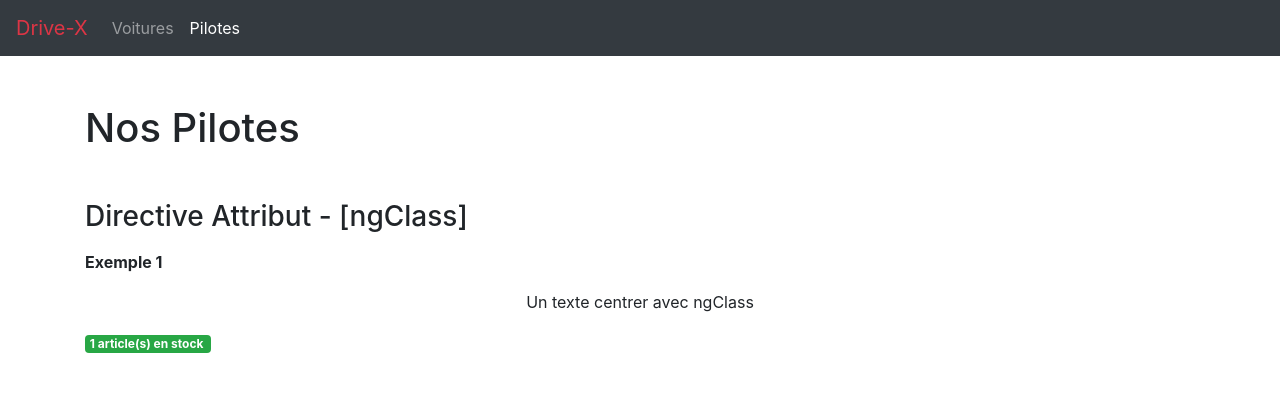
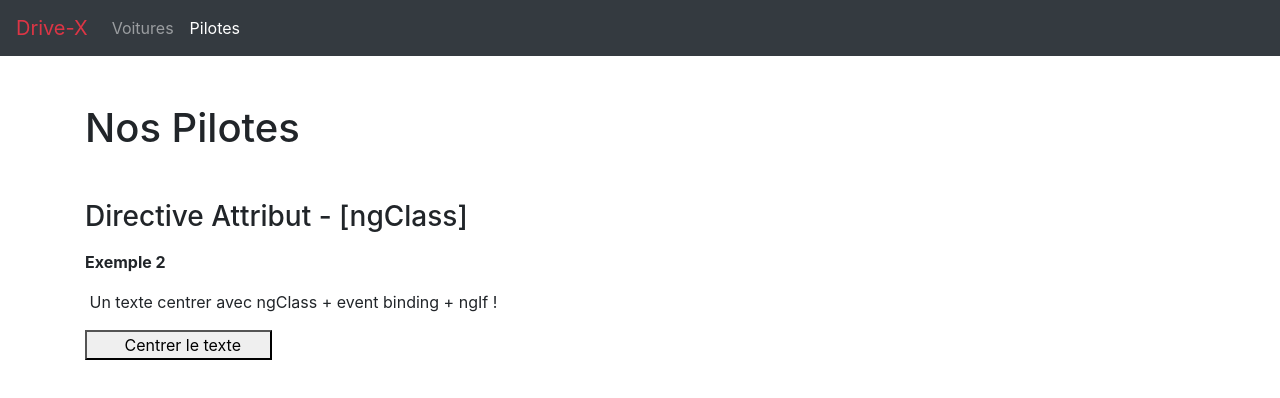
Before and after one commit to Amar2050/Drive-X-Angular, an Angular app in the folder Drive-X/: page /drivers in a window 1280 px wide. Shown: the top 398 px of the page. Built offline with nearby package versions, Linux system fonts and the light colour scheme.

Commit message:
Directive - Directive Attribut- [ngClass] - Exemple 2
Exemple d'un mini éditeur de texte possible en Angular avec un ngClass ngIf et du event binding

```diff
--- a/Drive-X/src/app/drivers-list/drivers-list.component.html
+++ b/Drive-X/src/app/drivers-list/drivers-list.component.html
@@ -4,16 +4,17 @@
 
 <p class="h3 my-3">Directive Attribut - [ngClass]</p>
 
-<p class="font-weight-bold">Exemple 1</p>
-
-<!-- ngClass fonctionne presque comme ngStyle sauf qu'il concerne les classes css    -->
-
-<p [ngClass]="{'text-center': true}">Un texte centrer avec ngClass</p>
+<p class="font-weight-bold">Exemple 2</p>
 
 
-<!-- Ici selon le stock je fais varié la couleur du badge, il faut changer le stock
-     dans la classe pour constater le réaction du template -->
+<!-- Simulation d'un éditeur de texte en Angular  -->
 
-<p [ngClass]="{'badge':true, 'badge-success': stock >= 1,
-               'badge-danger': stock <= 0 }">
-               {{ stock }} article(s) en stock </p>
+<p [ngClass]="{'text-center':isCentred}"> Un texte centrer avec ngClass + event binding + ngIf ! </p>
+
+<!-- Au clic la propriété isCentred deviens true ou false , on change donc le texte du boutton
+     et centre ou non notre texte à l'aide de la directive d'attribut ngClass    -->
+
+<button (click)="onClick()">
+         <span *ngIf="!isCentred">Centrer le texte</span>
+         <span *ngIf="isCentred">Ne pas centrer</span>
+</button>
--- a/Drive-X/src/app/drivers-list/drivers-list.component.ts
+++ b/Drive-X/src/app/drivers-list/drivers-list.component.ts
@@ -7,12 +7,24 @@ import { Component, OnInit } from '@angular/core';
 })
 export class DriversListComponent implements OnInit {
 
-  stock:number =1;
+  // on déclare une propriété
+  isCentred:boolean;
 
   constructor() { }
 
   ngOnInit(): void {
   }
 
+  // notre méthode retourne un booléen
+  onClick():boolean {
+    // Si la propriété est vrai on la rend fausse et vice versa
+    //
+    if(this.isCentred){
+      return this.isCentred= false;
+    }else{
+      return this.isCentred = true;
+    }
+  };
+
 
 }
```
